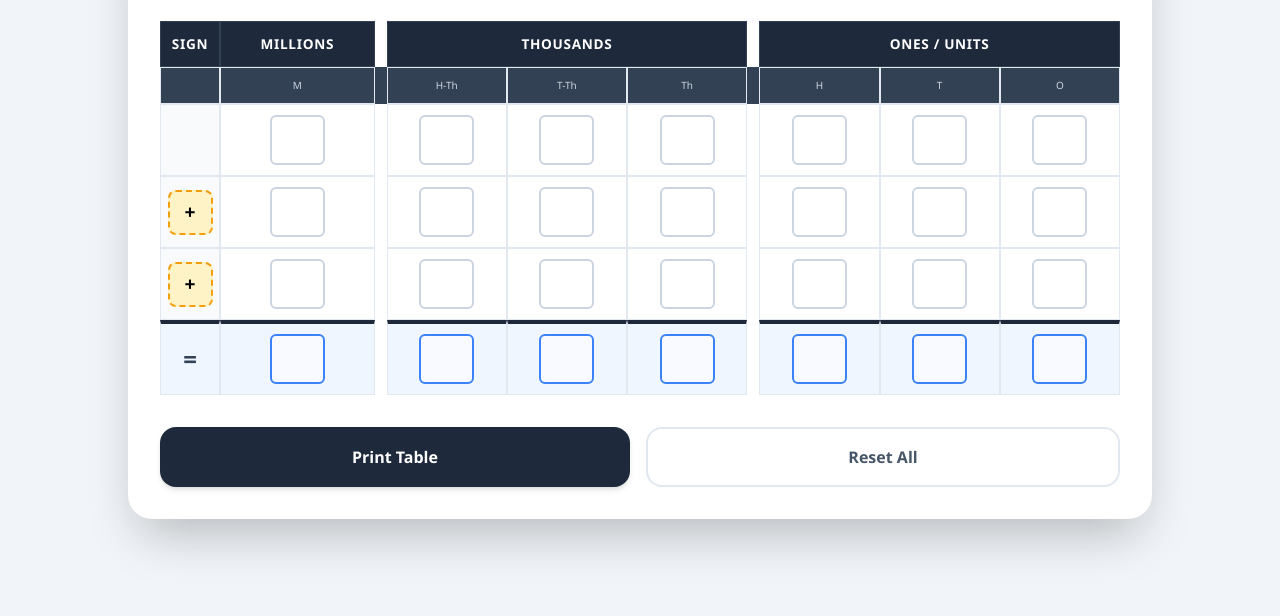
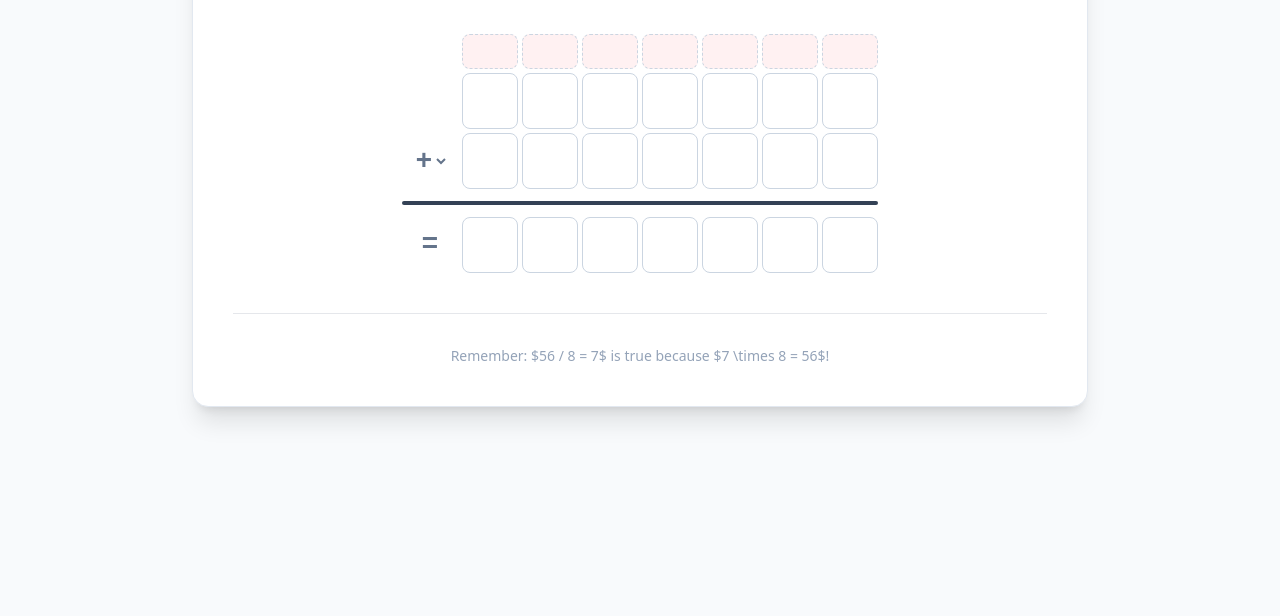
Before and after one commit to mmprinting3d/self-Calculator, a plain HTML site: page index.html in a window 1280 px wide. Shown: the part 184-800 px from the top of the page. Drawn offline with nearby package versions, Linux system fonts and the light colour scheme.

Commit message:
Change title and update layout for math workspace

```diff
--- a/index.html
+++ b/index.html
@@ -3,263 +3,209 @@
 <head>
     <meta charset="UTF-8">
     <meta name="viewport" content="width=device-width, initial-scale=1.0">
-    <title>Place Value Math Table</title>
+    <title>Math Process Workspace</title>
     <script src="https://cdn.tailwindcss.com"></script>
     <style>
-        body {
-            background-color: #f1f5f9;
-            font-family: 'Segoe UI', Tahoma, Geneva, Verdana, sans-serif;
+        input::-webkit-outer-spin-button,
+        input::-webkit-inner-spin-button {
+            -webkit-appearance: none;
+            margin: 0;
         }
-        .math-table {
-            border-collapse: separate;
-            border-spacing: 0;
-            width: 100%;
+        input[type=number] {
+            -moz-appearance: textfield;
         }
-        .math-table th {
-            background-color: #1e293b;
-            color: white;
-            padding: 12px 4px;
-            font-size: 0.85rem;
-            text-transform: uppercase;
-            letter-spacing: 0.05em;
-            border: 1px solid #334155;
+        .math-grid {
+            display: grid;
+            grid-template-columns: repeat(8, 3.5rem);
+            gap: 0.25rem;
+            justify-content: center;
+            font-family: 'Courier New', Courier, monospace;
         }
-        .math-table td {
-            padding: 10px 4px;
+        .cell-input {
+            width: 3.5rem;
+            height: 3.5rem;
             text-align: center;
-            border: 1px solid #e2e8f0;
+            font-size: 1.5rem;
+            border: 1px solid #cbd5e1;
+            border-radius: 0.5rem;
+            background-color: white;
         }
-        .math-input {
-            width: 55px; /* Slightly wider for multiple digits */
-            height: 50px;
+        .cell-input:focus {
+            border-color: #3b82f6;
+            outline: none;
+            background-color: #f8fafc;
+            box-shadow: 0 0 0 3px rgba(59, 130, 246, 0.1);
+        }
+        .carry-input {
+            height: 2.2rem;
+            font-size: 1.1rem;
+            color: #ef4444;
+            border-style: dashed;
+            background-color: #fff1f2;
+        }
+        .symbol {
+            display: flex;
+            align-items: center;
+            justify-content: center;
+            font-size: 1.75rem;
+            font-weight: bold;
+            color: #64748b;
+        }
+        .border-line {
+            grid-column: span 8;
+            height: 4px;
+            background-color: #334155;
+            margin: 0.5rem 0;
+            border-radius: 2px;
+        }
+        .fact-input {
+            width: 5rem;
+            height: 4rem;
             text-align: center;
-            font-size: 1.2rem;
-            font-weight: bold;
-            border: 2px solid #cbd5e1;
-            background: white;
-            border-radius: 6px;
+            font-size: 1.75rem;
+            border: 2px solid #e2e8f0;
+            border-radius: 0.75rem;
+            outline: none;
             transition: all 0.2s;
         }
-        .math-input:focus {
-            outline: none;
-            border-color: #3b82f6;
-            background-color: #f0f7ff;
-            box-shadow: 0 0 0 3px rgba(59, 130, 246, 0.1);
-        }
-        .operator-cell {
-            width: 60px;
-            background-color: #f8fafc;
-        }
-        .operator-select {
-            appearance: none;
-            background-color: #fef3c7;
-            border: 2px dashed #f59e0b;
-            border-radius: 8px;
-            width: 45px;
-            height: 45px;
-            text-align: center;
-            font-size: 1.2rem;
-            font-weight: bold;
-            cursor: pointer;
-        }
-        .result-row td {
-            background-color: #eff6ff;
-            border-top: 4px solid #1e293b;
-        }
-        .result-input {
-            border-color: #3b82f6;
-            color: #1d4ed8;
-            background-color: #f8faff;
-        }
-        .group-divider {
-            width: 12px;
-            border: none !important;
-            background: transparent !important;
-        }
-        /* Style for printing */
-        @media print {
-            .no-print { display: none; }
-            body { background: white; }
-            .shadow-2xl { shadow: none; }
+        .fact-input:focus {
+            border-color: #6366f1;
+            background-color: #f5f3ff;
         }
     </style>
 </head>
-<body class="min-h-screen flex items-center justify-center p-2">
+<body class="bg-slate-50 min-h-screen p-4 md:p-8">
 
-    <div class="bg-white w-full max-w-5xl p-4 md:p-8 rounded-3xl shadow-2xl overflow-hidden">
-        <header class="text-center mb-6">
-            <h1 class="text-2xl font-black text-slate-800 tracking-tight uppercase">Place Value Work Table</h1>
-            <p class="text-slate-500 text-sm">Use Arrow Keys to navigate. Enter multiple digits to regroup.</p>
+    <div class="max-w-4xl mx-auto bg-white rounded-2xl shadow-xl p-6 md:p-10 border border-slate-200">
+        <header class="flex flex-col md:flex-row justify-between items-center mb-10 border-b pb-6 gap-6">
+            <div>
+                <h1 class="text-2xl font-black text-slate-800 tracking-tight">MATH WORKSPACE</h1>
+                <p class="text-slate-500 font-medium">No robot answers—just your brain!</p>
+            </div>
+            <nav class="flex bg-slate-100 p-1.5 rounded-xl gap-1">
+                <button onclick="setMode('add')" id="btn-add" class="mode-btn bg-white shadow-sm text-blue-600 px-5 py-2.5 rounded-lg font-bold transition">Add/Sub</button>
+                <button onclick="setMode('mul')" id="btn-mul" class="mode-btn text-slate-600 hover:bg-slate-200 px-5 py-2.5 rounded-lg font-bold transition">Multiplication</button>
+                <button onclick="setMode('div')" id="btn-div" class="mode-btn text-slate-600 hover:bg-slate-200 px-5 py-2.5 rounded-lg font-bold transition">Division</button>
+            </nav>
+            <button onclick="clearAll()" class="text-slate-400 hover:text-red-500 transition-colors text-xs font-black uppercase tracking-widest">Clear Everything</button>
         </header>
 
-        <div class="overflow-x-auto">
-            <table class="math-table" id="calculation-table">
-                <thead>
-                    <tr>
-                        <th class="operator-cell">Sign</th>
-                        <th>Millions</th>
-                        <th class="group-divider"></th>
-                        <th colspan="3">Thousands</th>
-                        <th class="group-divider"></th>
-                        <th colspan="3">Ones / Units</th>
-                    </tr>
-                    <tr class="bg-slate-700 text-[10px] text-slate-300">
-                        <td></td>
-                        <td>M</td>
-                        <td class="group-divider"></td>
-                        <td>H-Th</td>
-                        <td>T-Th</td>
-                        <td>Th</td>
-                        <td class="group-divider"></td>
-                        <td>H</td>
-                        <td>T</td>
-                        <td>O</td>
-                    </tr>
-                </thead>
-                <tbody>
-                    <!-- Row 1 -->
-                    <tr class="math-row">
-                        <td class="operator-cell"></td>
-                        <td><input type="text" class="math-input" inputmode="numeric" data-col="0"></td>
-                        <td class="group-divider"></td>
-                        <td><input type="text" class="math-input" inputmode="numeric" data-col="1"></td>
-                        <td><input type="text" class="math-input" inputmode="numeric" data-col="2"></td>
-                        <td><input type="text" class="math-input" inputmode="numeric" data-col="3"></td>
-                        <td class="group-divider"></td>
-                        <td><input type="text" class="math-input" inputmode="numeric" data-col="4"></td>
-                        <td><input type="text" class="math-input" inputmode="numeric" data-col="5"></td>
-                        <td><input type="text" class="math-input" inputmode="numeric" data-col="6"></td>
-                    </tr>
-                    <!-- Row 2 -->
-                    <tr class="math-row">
-                        <td class="operator-cell">
-                            <select class="operator-select">
-                                <option value="+">+</option>
-                                <option value="-">−</option>
-                                <option value="x">×</option>
-                                <option value="/">÷</option>
-                            </select>
-                        </td>
-                        <td><input type="text" class="math-input" inputmode="numeric" data-col="0"></td>
-                        <td class="group-divider"></td>
-                        <td><input type="text" class="math-input" inputmode="numeric" data-col="1"></td>
-                        <td><input type="text" class="math-input" inputmode="numeric" data-col="2"></td>
-                        <td><input type="text" class="math-input" inputmode="numeric" data-col="3"></td>
-                        <td class="group-divider"></td>
-                        <td><input type="text" class="math-input" inputmode="numeric" data-col="4"></td>
-                        <td><input type="text" class="math-input" inputmode="numeric" data-col="5"></td>
-                        <td><input type="text" class="math-input" inputmode="numeric" data-col="6"></td>
-                    </tr>
-                    <!-- Row 3 -->
-                    <tr class="math-row">
-                        <td class="operator-cell">
-                            <select class="operator-select">
-                                <option value="+">+</option>
-                                <option value="-">−</option>
-                                <option value="x">×</option>
-                                <option value="/">÷</option>
-                            </select>
-                        </td>
-                        <td><input type="text" class="math-input" inputmode="numeric" data-col="0"></td>
-                        <td class="group-divider"></td>
-                        <td><input type="text" class="math-input" inputmode="numeric" data-col="1"></td>
-                        <td><input type="text" class="math-input" inputmode="numeric" data-col="2"></td>
-                        <td><input type="text" class="math-input" inputmode="numeric" data-col="3"></td>
-                        <td class="group-divider"></td>
-                        <td><input type="text" class="math-input" inputmode="numeric" data-col="4"></td>
-                        <td><input type="text" class="math-input" inputmode="numeric" data-col="5"></td>
-                        <td><input type="text" class="math-input" inputmode="numeric" data-col="6"></td>
-                    </tr>
-                    <!-- Result Row -->
-                    <tr class="result-row math-row">
-                        <td class="text-2xl font-bold text-slate-700">=</td>
-                        <td><input type="text" class="math-input result-input" inputmode="numeric" data-col="0"></td>
-                        <td class="group-divider"></td>
-                        <td><input type="text" class="math-input result-input" inputmode="numeric" data-col="1"></td>
-                        <td><input type="text" class="math-input result-input" inputmode="numeric" data-col="2"></td>
-                        <td><input type="text" class="math-input result-input" inputmode="numeric" data-col="3"></td>
-                        <td class="group-divider"></td>
-                        <td><input type="text" class="math-input result-input" inputmode="numeric" data-col="4"></td>
-                        <td><input type="text" class="math-input result-input" inputmode="numeric" data-col="5"></td>
-                        <td><input type="text" class="math-input result-input" inputmode="numeric" data-col="6"></td>
-                    </tr>
-                </tbody>
-            </table>
+        <!-- Addition/Subtraction -->
+        <div id="view-add" class="workspace-view">
+            <div class="math-grid">
+                <div class="symbol"></div>
+                <input type="number" class="cell-input carry-input"><input type="number" class="cell-input carry-input"><input type="number" class="cell-input carry-input"><input type="number" class="cell-input carry-input"><input type="number" class="cell-input carry-input"><input type="number" class="cell-input carry-input"><input type="number" class="cell-input carry-input">
+
+                <div class="symbol"></div>
+                <input type="number" class="cell-input"><input type="number" class="cell-input"><input type="number" class="cell-input"><input type="number" class="cell-input"><input type="number" class="cell-input"><input type="number" class="cell-input"><input type="number" class="cell-input">
+
+                <div class="symbol"><select class="bg-transparent outline-none cursor-pointer"><option>+</option><option>-</option></select></div>
+                <input type="number" class="cell-input"><input type="number" class="cell-input"><input type="number" class="cell-input"><input type="number" class="cell-input"><input type="number" class="cell-input"><input type="number" class="cell-input"><input type="number" class="cell-input">
+
+                <div class="border-line"></div>
+
+                <div class="symbol">=</div>
+                <input type="number" class="cell-input font-black text-blue-600"><input type="number" class="cell-input font-black text-blue-600"><input type="number" class="cell-input font-black text-blue-600"><input type="number" class="cell-input font-black text-blue-600"><input type="number" class="cell-input font-black text-blue-600"><input type="number" class="cell-input font-black text-blue-600"><input type="number" class="cell-input font-black text-blue-600">
+            </div>
         </div>
 
-        <div class="mt-8 flex flex-col sm:flex-row gap-4 no-print">
-            <button onclick="window.print()" class="flex-1 bg-slate-800 text-white font-bold py-4 rounded-2xl hover:bg-slate-900 shadow-md transition-all active:scale-95">
-                Print Table
-            </button>
-            <button onclick="resetAll()" class="flex-1 border-2 border-slate-200 text-slate-600 font-bold py-4 rounded-2xl hover:bg-slate-50 transition-all active:scale-95">
-                Reset All
-            </button>
+        <!-- Multiplication -->
+        <div id="view-mul" class="workspace-view hidden">
+            <div class="math-grid">
+                <!-- Multi-row carry support -->
+                <div class="symbol"></div>
+                <input type="number" class="cell-input carry-input"><input type="number" class="cell-input carry-input"><input type="number" class="cell-input carry-input"><input type="number" class="cell-input carry-input"><input type="number" class="cell-input carry-input"><input type="number" class="cell-input carry-input"><input type="number" class="cell-input carry-input">
+
+                <div class="symbol"></div>
+                <input type="number" class="cell-input"><input type="number" class="cell-input"><input type="number" class="cell-input"><input type="number" class="cell-input"><input type="number" class="cell-input"><input type="number" class="cell-input"><input type="number" class="cell-input">
+
+                <div class="symbol">×</div>
+                <input type="number" class="cell-input"><input type="number" class="cell-input"><input type="number" class="cell-input"><input type="number" class="cell-input"><input type="number" class="cell-input"><input type="number" class="cell-input"><input type="number" class="cell-input">
+
+                <div class="border-line"></div>
+
+                <!-- Steps (Partial Products) -->
+                <div class="symbol text-[10px] uppercase text-slate-400">Step 1</div>
+                <input type="number" class="cell-input border-dashed"><input type="number" class="cell-input border-dashed"><input type="number" class="cell-input border-dashed"><input type="number" class="cell-input border-dashed"><input type="number" class="cell-input border-dashed"><input type="number" class="cell-input border-dashed"><input type="number" class="cell-input border-dashed">
+
+                <div class="symbol text-[10px] uppercase text-slate-400">Step 2</div>
+                <input type="number" class="cell-input border-dashed"><input type="number" class="cell-input border-dashed"><input type="number" class="cell-input border-dashed"><input type="number" class="cell-input border-dashed"><input type="number" class="cell-input border-dashed"><input type="number" class="cell-input border-dashed"><input type="number" class="cell-input border-dashed">
+
+                <div class="symbol text-[10px] uppercase text-slate-400">Step 3</div>
+                <input type="number" class="cell-input border-dashed"><input type="number" class="cell-input border-dashed"><input type="number" class="cell-input border-dashed"><input type="number" class="cell-input border-dashed"><input type="number" class="cell-input border-dashed"><input type="number" class="cell-input border-dashed"><input type="number" class="cell-input border-dashed">
+
+                <div class="border-line"></div>
+
+                <div class="symbol">Total</div>
+                <input type="number" class="cell-input font-black text-green-600"><input type="number" class="cell-input font-black text-green-600"><input type="number" class="cell-input font-black text-green-600"><input type="number" class="cell-input font-black text-green-600"><input type="number" class="cell-input font-black text-green-600"><input type="number" class="cell-input font-black text-green-600"><input type="number" class="cell-input font-black text-green-600">
+            </div>
         </div>
+
+        <!-- Division (Fact Family Format) -->
+        <div id="view-div" class="workspace-view hidden">
+            <div class="flex flex-col items-center gap-12 py-10">
+
+                <!-- Division Statement -->
+                <div class="flex flex-col items-center">
+                    <p class="text-slate-400 font-bold uppercase tracking-widest text-xs mb-6">Division Statement</p>
+                    <div class="flex items-center gap-4 text-3xl font-bold">
+                        <input type="number" class="fact-input w-40 border-slate-300" placeholder="56">
+                        <span class="text-slate-400">÷</span>
+                        <input type="number" class="fact-input w-24 border-slate-300" placeholder="8">
+                        <span class="text-slate-400">=</span>
+                        <input type="number" class="fact-input w-24 border-blue-500 bg-blue-50 text-blue-700" placeholder="7">
+                    </div>
+                </div>
+
+                <div class="w-full max-w-md h-px bg-slate-100 relative">
+                    <span class="absolute top-1/2 left-1/2 -translate-x-1/2 -translate-y-1/2 bg-white px-4 text-slate-400 font-black text-[10px] tracking-tighter">IS THE SAME AS</span>
+                </div>
+
+                <!-- Multiplication Check -->
+                <div class="flex flex-col items-center">
+                    <p class="text-indigo-400 font-bold uppercase tracking-widest text-xs mb-6">Multiplication Check</p>
+                    <div class="flex items-center gap-4 text-3xl font-bold">
+                        <input type="number" class="fact-input w-24 border-indigo-200" placeholder="7">
+                        <span class="text-slate-400">×</span>
+                        <input type="number" class="fact-input w-24 border-indigo-200" placeholder="8">
+                        <span class="text-slate-400">=</span>
+                        <input type="number" class="fact-input w-40 border-indigo-400 bg-indigo-50 text-indigo-700" placeholder="56">
+                    </div>
+                </div>
+
+            </div>
+        </div>
+
+        <footer class="mt-10 pt-8 border-t text-center text-slate-400 text-sm font-medium">
+            Remember: $56 / 8 = 7$ is true because $7 \times 8 = 56$!
+        </footer>
     </div>
 
     <script>
-        function resetAll() {
-            document.querySelectorAll('input').forEach(i => i.value = '');
-            document.querySelectorAll('select').forEach(s => s.selectedIndex = 0);
+        function setMode(mode) {
+            document.querySelectorAll('.workspace-view').forEach(v => v.classList.add('hidden'));
+            document.querySelectorAll('.mode-btn').forEach(b => {
+                b.classList.remove('bg-white', 'shadow-sm', 'text-blue-600');
+                b.classList.add('text-slate-600', 'hover:bg-slate-200');
+            });
+
+            document.getElementById('view-' + mode).classList.remove('hidden');
+            const activeBtn = document.getElementById('btn-' + mode);
+            activeBtn.classList.add('bg-white', 'shadow-sm', 'text-blue-600');
+            activeBtn.classList.remove('text-slate-600', 'hover:bg-slate-200');
         }
 
-        const inputs = document.querySelectorAll('.math-input');
-        const rows = document.querySelectorAll('.math-row');
+        function clearAll() {
+            document.querySelectorAll('input').forEach(input => input.value = '');
+        }
 
-        inputs.forEach((input, index) => {
-            // Clean non-numeric input but allow multiple digits
-            input.addEventListener('input', (e) => {
-                input.value = input.value.replace(/[^0-9]/g, '');
-            });
-
-            input.addEventListener('keydown', (e) => {
-                const currentRow = Array.from(rows).indexOf(input.closest('.math-row'));
-                const currentCol = parseInt(input.dataset.col);
-
-                // Movement keys
-                if (e.key === 'ArrowRight') {
-                    // Navigate Right
-                    const nextInput = document.querySelector(`.math-row:nth-child(${currentRow + 1}) .math-input[data-col="${currentCol + 1}"]`);
-                    if (nextInput) {
-                        nextInput.focus();
-                        e.preventDefault();
-                    }
-                }
-                else if (e.key === 'ArrowLeft') {
-                    // Navigate Left
-                    const prevInput = document.querySelector(`.math-row:nth-child(${currentRow + 1}) .math-input[data-col="${currentCol - 1}"]`);
-                    if (prevInput) {
-                        prevInput.focus();
-                        e.preventDefault();
-                    }
-                }
-                else if (e.key === 'ArrowDown') {
-                    // Navigate Down
-                    const downInput = document.querySelector(`.math-row:nth-child(${currentRow + 2}) .math-input[data-col="${currentCol}"]`);
-                    if (downInput) {
-                        downInput.focus();
-                        e.preventDefault();
-                    }
-                }
-                else if (e.key === 'ArrowUp') {
-                    // Navigate Up
-                    const upInput = document.querySelector(`.math-row:nth-child(${currentRow}) .math-input[data-col="${currentCol}"]`);
-                    if (upInput) {
-                        upInput.focus();
-                        e.preventDefault();
-                    }
-                }
-                // Backspace logic to jump back if empty
-                else if (e.key === 'Backspace' && input.value.length === 0) {
-                    const prevInput = document.querySelector(`.math-row:nth-child(${currentRow + 1}) .math-input[data-col="${currentCol - 1}"]`);
-                    if (prevInput) {
-                        prevInput.focus();
-                        e.preventDefault();
-                    }
+        document.querySelectorAll('input[type="number"]').forEach(input => {
+            input.addEventListener('input', function() {
+                if (this.classList.contains('cell-input')) {
+                     if (this.value.length > 1) this.value = this.value.slice(-1);
                 }
             });
         });
     </script>
-
 </body>
 </html>
```
